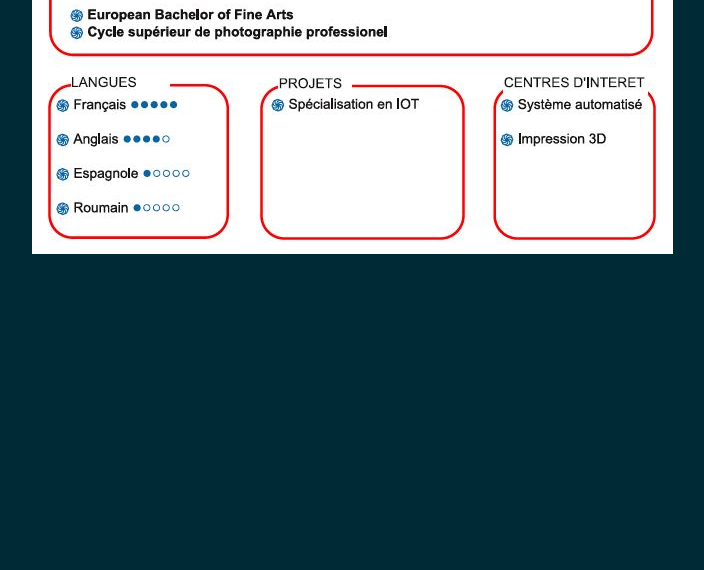
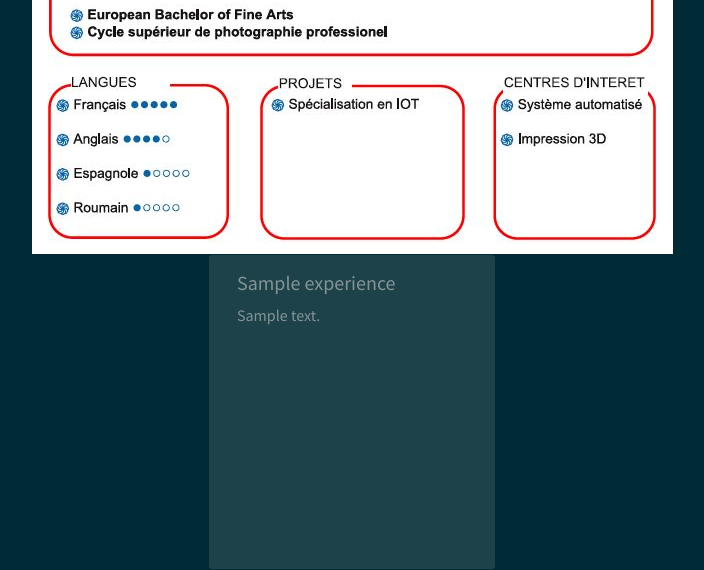
Before and after one commit to olivier-sonrel/porfolio_symfony, a Symfony app: template templates/home/pro.html.twig in a window 1280 px wide. Shown: the part 611-1181 px from the top of the page, without its empty margins (288-992 px from the left). Before the commit the page ends 865 px from the top, so only its background shows below. Run offline with Twig, Linux system fonts and the light colour scheme; the template is opened without the code that fills it: most values are stand-ins (such as "Sample title", 1, 10 or a date in 2020); some libraries are stand-ins or nearby versions.

Commit message:
foreach pour tout ok fonctionnel

```diff
--- a/templates/home/pro.html.twig
+++ b/templates/home/pro.html.twig
@@ -4,5 +4,21 @@
     <div class="d-flex flex-column align-items-center">
         <h1>Voici mon expérience.</h1>
         <img src="/assets/images/cv.jpg" alt="cv">
+        <div class="row">
+            {% for experience in experiences %}
+                <div class="card col-md-4" style="width:18rem">
+                    <div class="card-body">
+                        <h5 class="card-title">{{ experience.name }}</h5>
+                        <p class="card-text" style="max-height: 250px;
+                                                height: 250px;
+                                                white-space: nowrap;
+                                                overflow: hidden;
+                                                text-overflow: ellipsis;">
+                            {{ experience.description }}
+                        </p>
+                    </div>
+                </div>
+            {% endfor %}
+        </div>
     </div>
 {% endblock %}
```
Also changed, not shown: templates/home/hobbies.html.twig (+10 -1 lines).
